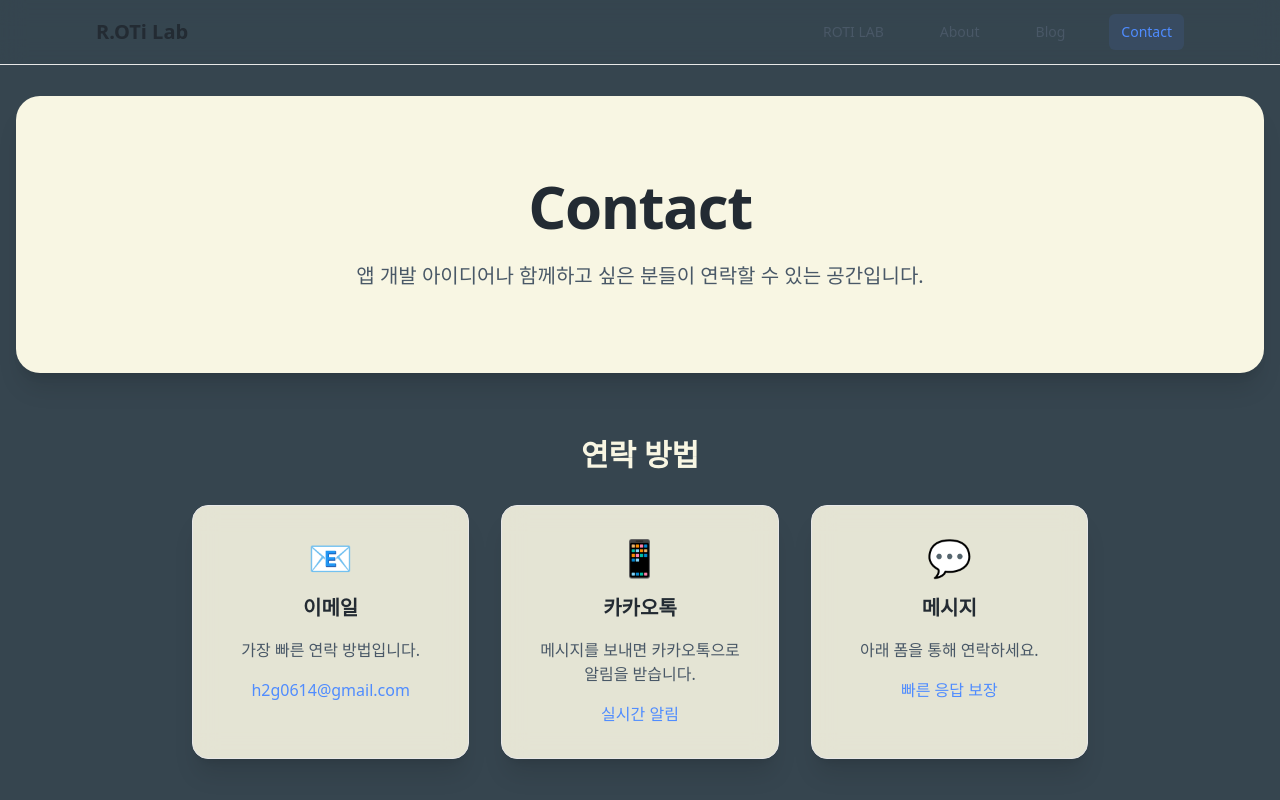
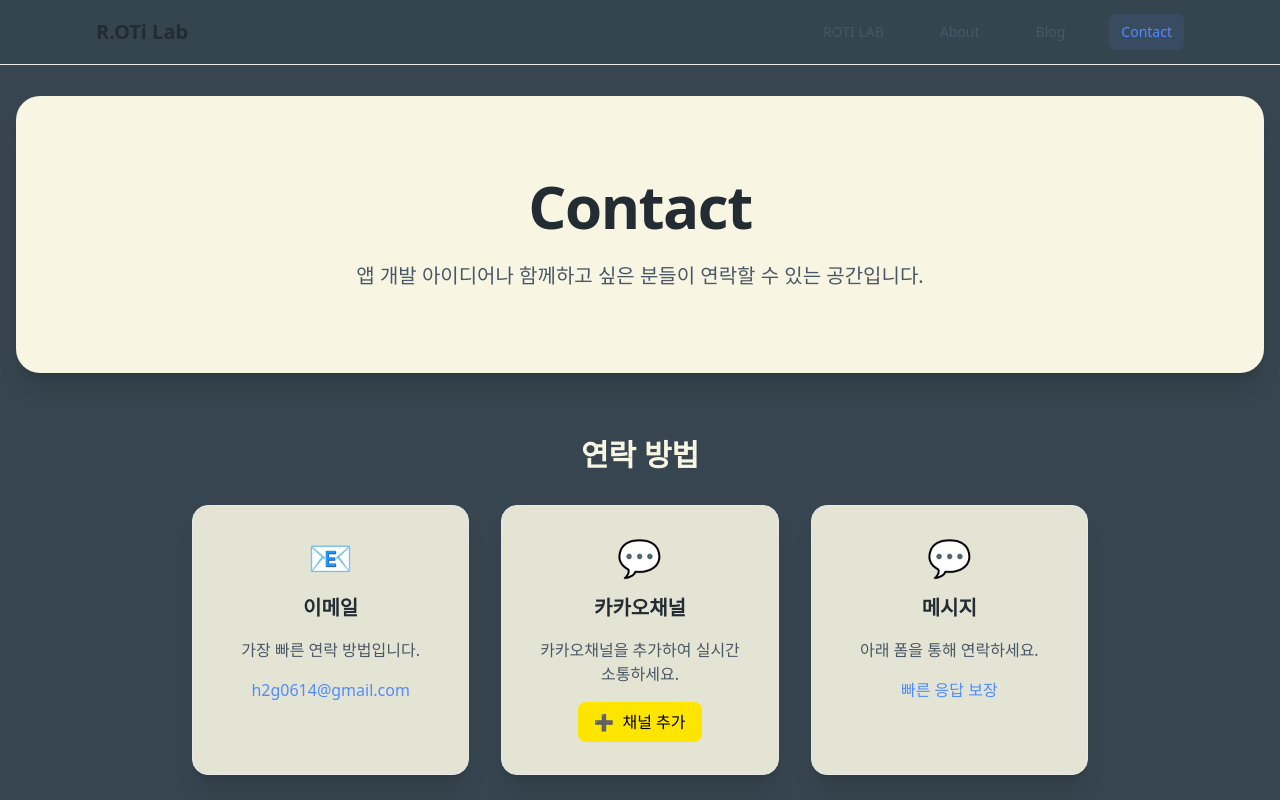
Before and after one commit to hamhyeonggwang/newhome, a Next.js app: page /contact in a window 1280 px wide. Shown: the top 800 px of the page. Built offline with nearby package versions, Linux system fonts and the light colour scheme; a web font is replaced by a local one.

Commit message:
Contact 페이지: 카카오톡을 카카오채널로 변경

```diff
--- a/src/app/contact/page.tsx
+++ b/src/app/contact/page.tsx
@@ -90,14 +90,20 @@ export default function Contact() {
           </div>
 
           <div className="bg-[var(--card-bg)]/90 backdrop-blur-md rounded-2xl p-8 shadow-xl border border-[var(--card-border)] text-center">
-            <div className="text-4xl mb-4">📱</div>
-            <h3 className="text-xl font-bold text-[var(--foreground)] mb-4">카카오톡</h3>
+            <div className="text-4xl mb-4">💬</div>
+            <h3 className="text-xl font-bold text-[var(--foreground)] mb-4">카카오채널</h3>
             <p className="text-[var(--text-sub)] mb-4">
-              메시지를 보내면 카카오톡으로 알림을 받습니다.
+              카카오채널을 추가하여 실시간 소통하세요.
             </p>
-            <span className="text-[#4F8CFF] font-medium">
-              실시간 알림
-            </span>
+            <a
+              href="http://pf.kakao.com/_pxjxlWn"
+              target="_blank"
+              rel="noopener noreferrer"
+              className="inline-flex items-center px-4 py-2 bg-[#FEE500] text-black font-medium rounded-lg hover:bg-[#FDD800] transition-colors"
+            >
+              <span className="mr-2">➕</span>
+              채널 추가
+            </a>
           </div>
 
           <div className="bg-[var(--card-bg)]/90 backdrop-blur-md rounded-2xl p-8 shadow-xl border border-[var(--card-border)] text-center">
@@ -119,7 +125,7 @@ export default function Contact() {
         <div className="bg-[var(--card-bg)]/90 backdrop-blur-md rounded-2xl p-8 shadow-xl border border-[var(--card-border)]">
           {submitStatus === "success" && (
             <div className="mb-6 p-4 bg-green-100 border border-green-400 text-green-700 rounded-lg">
-              메시지가 성공적으로 전송되었습니다! 카카오톡으로 알림을 받으셨을 것입니다. 빠른 시일 내에 답변드리겠습니다.
+              메시지가 성공적으로 전송되었습니다! 카카오채널로 알림을 받으셨을 것입니다. 빠른 시일 내에 답변드리겠습니다.
             </div>
           )}
 
@@ -233,7 +239,7 @@ export default function Contact() {
           {[
             {
               question: "메시지를 보내면 어떻게 되나요?",
-              answer: "메시지를 보내시면 카카오톡 채널로 즉시 알림이 전송되고, 빠른 시일 내에 답변드리겠습니다."
+              answer: "메시지를 보내시면 카카오채널로 즉시 알림이 전송되고, 빠른 시일 내에 답변드리겠습니다."
             },
             {
               question: "어떤 종류의 협업을 찾고 계신가요?",
```
